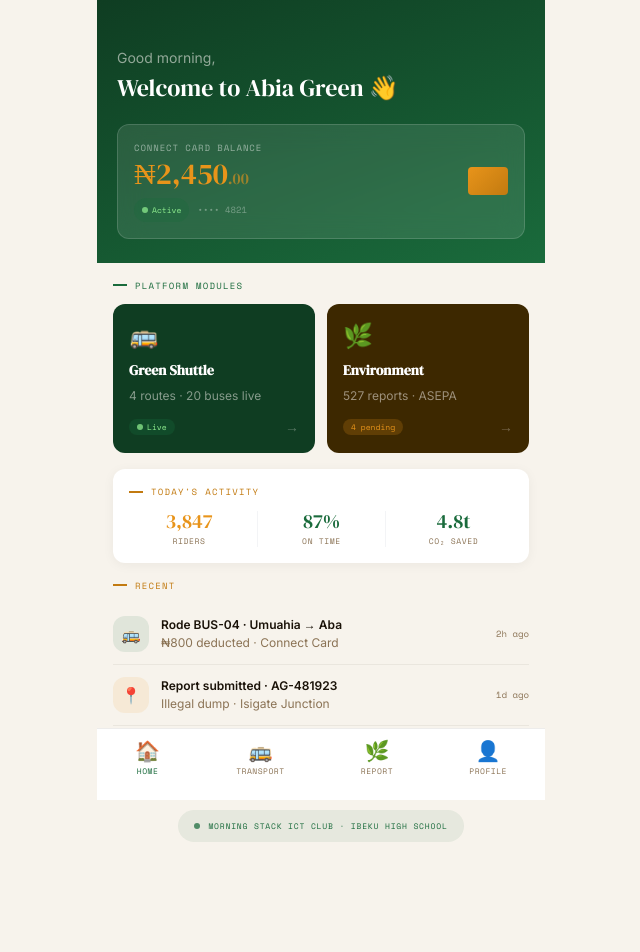
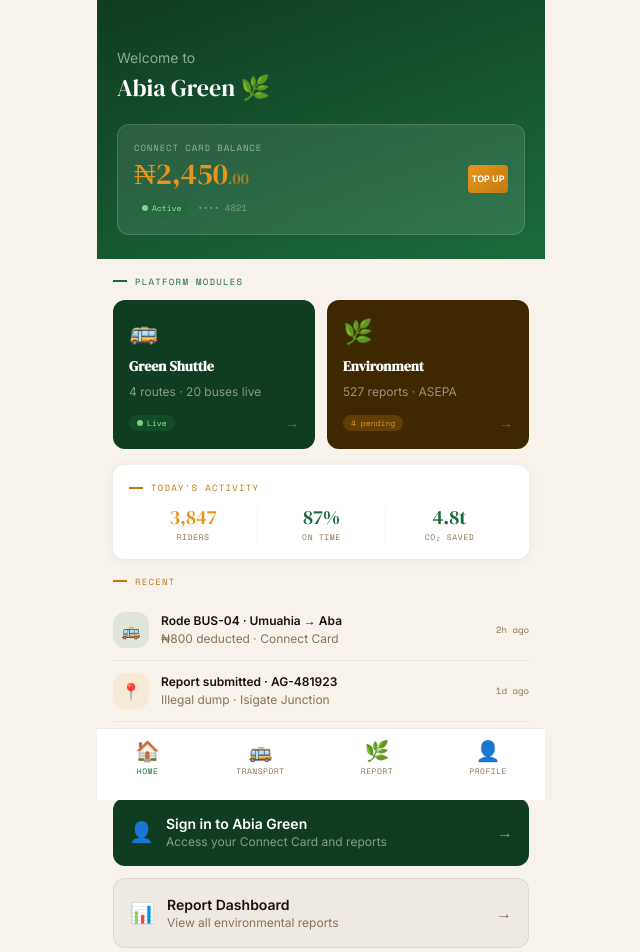
Before and after one commit to Klasicken1/abia-green, a Next.js app: page / in a window 1280 px wide. Shown: the top 952 px of the page, without its empty margins (319-959 px from the left). Built offline with nearby package versions, Linux system fonts and the light colour scheme; no server answers.

Commit message:
feat: personalised home screen, session greeting, admin link, top-up shortcut

```diff
--- a/src/app/page.tsx
+++ b/src/app/page.tsx
@@ -1,88 +1,74 @@
+"use client";
+import { useSession } from "next-auth/react";
 import Link from "next/link";
 import BottomNav from "@/components/BottomNav";
 
 export default function Home() {
+  const { data: session } = useSession();
+  const firstName = session?.user?.name?.split(" ")[0] || "Welcome";
+
   return (
     <main className="flex flex-col min-h-screen" style={{ background: "#F7F3EC" }}>
 
       {/* ── HERO SECTION ── */}
-      <div
-        className="relative px-5 pt-12 pb-6"
-        style={{
-          background: "linear-gradient(160deg, #0F3D22 0%, #1A6B3C 100%)",
-        }}
-      >
+      <div className="relative px-5 pt-12 pb-6"
+        style={{ background: "linear-gradient(160deg, #0F3D22 0%, #1A6B3C 100%)" }}>
+
+        {/* Admin link — only for gov staff */}
+        {session?.user?.email?.endsWith("@abiastate.gov.ng") && (
+          <Link href="/admin">
+            <div className="absolute top-3 right-4 px-3 py-1 rounded-full text-xs font-bold"
+              style={{ background: "rgba(232,148,26,0.2)", color: "#E8941A",
+                fontFamily: "Space Mono, monospace", fontSize: "9px" }}>
+              ADMIN →
+            </div>
+          </Link>
+        )}
+
         <p className="text-sm mb-1" style={{ color: "rgba(253,250,245,0.55)" }}>
-          Good morning,
+          {session ? "Good morning," : "Welcome to"}
         </p>
-        <h1
-          className="text-2xl mb-5"
-          style={{ fontFamily: "DM Serif Display, serif", color: "#fff" }}
-        >
-          Welcome to Abia Green 👋
+        <h1 className="text-2xl mb-5"
+          style={{ fontFamily: "DM Serif Display, serif", color: "#fff" }}>
+          {session ? `${firstName} 👋` : "Abia Green 🌿"}
         </h1>
 
         {/* Connect Card */}
-        <div
-          className="rounded-xl p-4 flex items-center justify-between"
-          style={{
-            background: "rgba(255,255,255,0.1)",
+        <div className="rounded-xl p-4 flex items-center justify-between"
+          style={{ background: "rgba(255,255,255,0.1)",
             border: "1px solid rgba(255,255,255,0.15)",
-            backdropFilter: "blur(12px)",
-          }}
-        >
+            backdropFilter: "blur(12px)" }}>
           <div>
-            <p
-              className="mb-1"
-              style={{
-                fontFamily: "Space Mono, monospace",
-                fontSize: "9px",
-                letterSpacing: "0.1em",
-                textTransform: "uppercase",
-                color: "rgba(255,255,255,0.5)",
-              }}
-            >
+            <p className="mb-1" style={{ fontFamily: "Space Mono, monospace",
+              fontSize: "9px", letterSpacing: "0.1em", textTransform: "uppercase",
+              color: "rgba(255,255,255,0.5)" }}>
               Connect Card Balance
             </p>
-            <p
-              className="text-3xl leading-none"
-              style={{ fontFamily: "DM Serif Display, serif", color: "#E8941A" }}
-            >
+            <p className="text-3xl leading-none"
+              style={{ fontFamily: "DM Serif Display, serif", color: "#E8941A" }}>
               ₦2,450<span className="text-base opacity-60">.00</span>
             </p>
             <div className="flex items-center gap-2 mt-2">
-              <span
-                className="flex items-center gap-1 px-2 py-1 rounded-full text-xs"
-                style={{
-                  background: "rgba(26,107,60,0.3)",
-                  fontFamily: "Space Mono, monospace",
-                  fontSize: "8px",
-                  color: "#90EE90",
-                }}
-              >
-                <span
-                  className="w-1.5 h-1.5 rounded-full animate-pulse"
-                  style={{ background: "#90EE90" }}
-                />
+              <span className="flex items-center gap-1 px-2 py-1 rounded-full"
+                style={{ background: "rgba(26,107,60,0.3)",
+                  fontFamily: "Space Mono, monospace", fontSize: "8px", color: "#90EE90" }}>
+                <span className="w-1.5 h-1.5 rounded-full animate-pulse"
+                  style={{ background: "#90EE90" }} />
                 Active
               </span>
-              <span
-                style={{
-                  fontFamily: "Space Mono, monospace",
-                  fontSize: "9px",
-                  color: "rgba(255,255,255,0.35)",
-                }}
-              >
+              <span style={{ fontFamily: "Space Mono, monospace",
+                fontSize: "9px", color: "rgba(255,255,255,0.35)" }}>
                 •••• 4821
               </span>
             </div>
           </div>
-          <div
-            className="w-10 h-7 rounded"
-            style={{
-              background: "linear-gradient(135deg, #E8941A, #C27A10)",
-            }}
-          />
+          <Link href="/transport/topup">
+            <div className="w-10 h-7 rounded flex items-center justify-center text-xs font-bold"
+              style={{ background: "linear-gradient(135deg, #E8941A, #C27A10)",
+                color: "#fff", fontSize: "9px" }}>
+              TOP UP
+            </div>
+          </Link>
         </div>
       </div>
 
@@ -91,49 +77,30 @@ export default function Home() {
 
         {/* Module tiles */}
         <div className="mt-4 mb-1">
-          <p
-            className="flex items-center gap-2 mb-3"
-            style={{
-              fontFamily: "Space Mono, monospace",
-              fontSize: "9px",
-              letterSpacing: "0.14em",
-              textTransform: "uppercase",
-              color: "#1A6B3C",
-            }}
-          >
+          <p className="flex items-center gap-2 mb-3" style={{
+            fontFamily: "Space Mono, monospace", fontSize: "9px",
+            letterSpacing: "0.14em", textTransform: "uppercase", color: "#1A6B3C" }}>
             <span className="inline-block w-3.5 h-0.5" style={{ background: "#1A6B3C" }} />
             Platform Modules
           </p>
           <div className="grid grid-cols-2 gap-3">
             <Link href="/transport">
-              <div
-                className="rounded-xl p-4 flex flex-col gap-2 cursor-pointer"
-                style={{ background: "#0F3D22" }}
-              >
+              <div className="rounded-xl p-4 flex flex-col gap-2 cursor-pointer"
+                style={{ background: "#0F3D22" }}>
                 <span className="text-2xl">🚌</span>
-                <span
-                  className="font-semibold text-sm text-white"
-                  style={{ fontFamily: "DM Serif Display, serif" }}
-                >
+                <span className="font-semibold text-sm text-white"
+                  style={{ fontFamily: "DM Serif Display, serif" }}>
                   Green Shuttle
                 </span>
                 <span className="text-xs" style={{ color: "rgba(253,250,245,0.5)" }}>
                   4 routes · 20 buses live
                 </span>
                 <div className="flex items-center justify-between mt-1">
-                  <span
-                    className="flex items-center gap-1 px-2 py-0.5 rounded-full"
-                    style={{
-                      background: "rgba(26,107,60,0.3)",
-                      fontFamily: "Space Mono, monospace",
-                      fontSize: "8px",
-                      color: "#90EE90",
-                    }}
-                  >
-                    <span
-                      className="w-1.5 h-1.5 rounded-full animate-pulse"
-                      style={{ background: "#90EE90" }}
-                    />
+                  <span className="flex items-center gap-1 px-2 py-0.5 rounded-full"
+                    style={{ background: "rgba(26,107,60,0.3)",
+                      fontFamily: "Space Mono, monospace", fontSize: "8px", color: "#90EE90" }}>
+                    <span className="w-1.5 h-1.5 rounded-full animate-pulse"
+                      style={{ background: "#90EE90" }} />
                     Live
                   </span>
                   <span style={{ color: "rgba(253,250,245,0.3)", fontSize: "14px" }}>→</span>
@@ -142,30 +109,20 @@ export default function Home() {
             </Link>
 
             <Link href="/environment">
-              <div
-                className="rounded-xl p-4 flex flex-col gap-2 cursor-pointer"
-                style={{ background: "#3D2800" }}
-              >
+              <div className="rounded-xl p-4 flex flex-col gap-2 cursor-pointer"
+                style={{ background: "#3D2800" }}>
                 <span className="text-2xl">🌿</span>
-                <span
-                  className="font-semibold text-sm text-white"
-                  style={{ fontFamily: "DM Serif Display, serif" }}
-                >
+                <span className="font-semibold text-sm text-white"
+                  style={{ fontFamily: "DM Serif Display, serif" }}>
                   Environment
                 </span>
                 <span className="text-xs" style={{ color: "rgba(253,250,245,0.5)" }}>
                   527 reports · ASEPA
                 </span>
                 <div className="flex items-center justify-between mt-1">
-                  <span
-                    className="px-2 py-0.5 rounded-full"
-                    style={{
-                      background: "rgba(232,148,26,0.2)",
-                      fontFamily: "Space Mono, monospace",
-                      fontSize: "8px",
-                      color: "#E8941A",
-                    }}
-                  >
+                  <span className="px-2 py-0.5 rounded-full"
+                    style={{ background: "rgba(232,148,26,0.2)",
+                      fontFamily: "Space Mono, monospace", fontSize: "8px", color: "#E8941A" }}>
                     4 pending
                   </span>
                   <span style={{ color: "rgba(253,250,245,0.3)", fontSize: "14px" }}>→</span>
@@ -176,135 +133,58 @@ export default function Home() {
         </div>
 
         {/* Stats row */}
-        <div
-          className="rounded-xl p-4 mt-4"
-          style={{ background: "#fff", boxShadow: "0 2px 12px rgba(26,18,8,0.05)" }}
-        >
-          <p
-            className="flex items-center gap-2 mb-3"
-            style={{
-              fontFamily: "Space Mono, monospace",
-              fontSize: "9px",
-              letterSpacing: "0.14em",
-              textTransform: "uppercase",
-              color: "#C27A10",
-            }}
-          >
+        <div className="rounded-xl p-4 mt-4"
+          style={{ background: "#fff", boxShadow: "0 2px 12px rgba(26,18,8,0.05)" }}>
+          <p className="flex items-center gap-2 mb-3" style={{
+            fontFamily: "Space Mono, monospace", fontSize: "9px",
+            letterSpacing: "0.14em", textTransform: "uppercase", color: "#C27A10" }}>
             <span className="inline-block w-3.5 h-0.5" style={{ background: "#C27A10" }} />
             Today&apos;s Activity
           </p>
           <div className="grid grid-cols-3 divide-x divide-gray-100">
-            <div className="text-center pr-2">
-              <p
-                className="text-xl leading-none"
-                style={{ fontFamily: "DM Serif Display, serif", color: "#E8941A" }}
-              >
-                3,847
-              </p>
-              <p
-                className="mt-1"
-                style={{
-                  fontFamily: "Space Mono, monospace",
-                  fontSize: "8px",
-                  letterSpacing: "0.08em",
-                  textTransform: "uppercase",
-                  color: "#8B7355",
-                }}
-              >
-                Riders
-              </p>
-            </div>
-            <div className="text-center px-2">
-              <p
-                className="text-xl leading-none"
-                style={{ fontFamily: "DM Serif Display, serif", color: "#1A6B3C" }}
-              >
-                87%
-              </p>
-              <p
-                className="mt-1"
-                style={{
-                  fontFamily: "Space Mono, monospace",
-                  fontSize: "8px",
-                  letterSpacing: "0.08em",
-                  textTransform: "uppercase",
-                  color: "#8B7355",
-                }}
-              >
-                On Time
-              </p>
-            </div>
-            <div className="text-center pl-2">
-              <p
-                className="text-xl leading-none"
-                style={{ fontFamily: "DM Serif Display, serif", color: "#1A6B3C" }}
-              >
-                4.8t
-              </p>
-              <p
-                className="mt-1"
-                style={{
-                  fontFamily: "Space Mono, monospace",
-                  fontSize: "8px",
-                  letterSpacing: "0.08em",
-                  textTransform: "uppercase",
-                  color: "#8B7355",
-                }}
-              >
-                CO₂ Saved
-              </p>
-            </div>
+            {[
+              { val: "3,847", lbl: "Riders",   color: "#E8941A" },
+              { val: "87%",   lbl: "On Time",  color: "#1A6B3C" },
+              { val: "4.8t",  lbl: "CO₂ Saved",color: "#1A6B3C" },
+            ].map((s, i) => (
+              <div key={i} className="text-center px-2">
+                <p className="text-xl leading-none"
+                  style={{ fontFamily: "DM Serif Display, serif", color: s.color }}>
+                  {s.val}
+                </p>
+                <p className="mt-1" style={{ fontFamily: "Space Mono, monospace",
+                  fontSize: "8px", letterSpacing: "0.08em",
+                  textTransform: "uppercase", color: "#8B7355" }}>
+                  {s.lbl}
+                </p>
+              </div>
+            ))}
           </div>
         </div>
 
         {/* Recent Activity */}
         <div className="mt-4">
-          <p
-            className="flex items-center gap-2 mb-3"
-            style={{
-              fontFamily: "Space Mono, monospace",
-              fontSize: "9px",
-              letterSpacing: "0.14em",
-              textTransform: "uppercase",
-              color: "#C27A10",
-            }}
-          >
+          <p className="flex items-center gap-2 mb-3" style={{
+            fontFamily: "Space Mono, monospace", fontSize: "9px",
+            letterSpacing: "0.14em", textTransform: "uppercase", color: "#C27A10" }}>
             <span className="inline-block w-3.5 h-0.5" style={{ background: "#C27A10" }} />
             Recent
           </p>
-
           {[
-            {
-              icon: "🚌",
-              bg: "rgba(26,107,60,0.1)",
+            { icon: "🚌", bg: "rgba(26,107,60,0.1)",
               title: "Rode BUS-04 · Umuahia → Aba",
-              sub: "₦800 deducted · Connect Card",
-              time: "2h ago",
-            },
-            {
-              icon: "📍",
-              bg: "rgba(232,148,26,0.1)",
+              sub: "₦800 deducted · Connect Card", time: "2h ago" },
+            { icon: "📍", bg: "rgba(232,148,26,0.1)",
               title: "Report submitted · AG-481923",
-              sub: "Illegal dump · Isigate Junction",
-              time: "1d ago",
-            },
-            {
-              icon: "💳",
-              bg: "rgba(26,107,60,0.1)",
+              sub: "Illegal dump · Isigate Junction", time: "1d ago" },
+            { icon: "💳", bg: "rgba(26,107,60,0.1)",
               title: "Card topped up · ₦3,000",
-              sub: "Via Paystack · Balance: ₦2,450",
-              time: "2d ago",
-            },
+              sub: "Via Paystack · Balance: ₦2,450", time: "2d ago" },
           ].map((item, i) => (
-            <div
-              key={i}
-              className="flex items-center gap-3 py-3"
-              style={{ borderBottom: i < 2 ? "1px solid rgba(26,18,8,0.06)" : "none" }}
-            >
-              <div
-                className="w-9 h-9 rounded-xl flex items-center justify-center text-base flex-shrink-0"
-                style={{ background: item.bg }}
-              >
+            <div key={i} className="flex items-center gap-3 py-3"
+              style={{ borderBottom: i < 2 ? "1px solid rgba(26,18,8,0.06)" : "none" }}>
+              <div className="w-9 h-9 rounded-xl flex items-center justify-center text-base flex-shrink-0"
+                style={{ background: item.bg }}>
                 {item.icon}
               </div>
               <div className="flex-1 min-w-0">
@@ -315,43 +195,62 @@ export default function Home() {
                   {item.sub}
                 </p>
               </div>
-              <span
-                className="flex-shrink-0"
-                style={{
-                  fontFamily: "Space Mono, monospace",
-                  fontSize: "9px",
-                  color: "#8B7355",
-                }}
-              >
+              <span className="flex-shrink-0" style={{
+                fontFamily: "Space Mono, monospace", fontSize: "9px", color: "#8B7355" }}>
                 {item.time}
               </span>
             </div>
           ))}
         </div>
 
+        {/* Sign in CTA — only when not signed in */}
+        {!session && (
+          <Link href="/auth/signin">
+            <div className="mt-4 p-4 rounded-xl flex items-center gap-3"
+              style={{ background: "#0F3D22" }}>
+              <span className="text-xl">👤</span>
+              <div className="flex-1">
+                <p className="text-sm font-semibold text-white">Sign in to Abia Green</p>
+                <p className="text-xs" style={{ color: "rgba(253,250,245,0.5)" }}>
+                  Access your Connect Card and reports
+                </p>
+              </div>
+              <span className="text-white opacity-50">→</span>
+            </div>
+          </Link>
+        )}
+
+        {/* Admin CTA — for all users to access */}
+        <Link href="/admin">
+          <div className="mt-3 mb-2 p-4 rounded-xl flex items-center gap-3"
+            style={{ background: "rgba(26,18,8,0.04)",
+              border: "1px solid rgba(26,18,8,0.08)" }}>
+            <span className="text-xl">📊</span>
+            <div className="flex-1">
+              <p className="text-sm font-semibold" style={{ color: "#1A1208" }}>
+                Report Dashboard
+              </p>
+              <p className="text-xs" style={{ color: "#8B7355" }}>
+                View all environmental reports
+              </p>
+            </div>
+            <span style={{ color: "#8B7355" }}>→</span>
+          </div>
+        </Link>
+
         {/* Club badge */}
-        <div className="flex justify-center mt-6">
-          <span
-            className="flex items-center gap-2 px-4 py-2 rounded-full text-xs"
-            style={{
-              background: "rgba(26,107,60,0.08)",
-              fontFamily: "Space Mono, monospace",
-              fontSize: "8px",
-              letterSpacing: "0.1em",
-              textTransform: "uppercase",
-              color: "#1A6B3C",
-            }}
-          >
-            <span
-              className="w-1.5 h-1.5 rounded-full animate-pulse"
-              style={{ background: "#1A6B3C" }}
-            />
+        <div className="flex justify-center mt-4 mb-2">
+          <span className="flex items-center gap-2 px-4 py-2 rounded-full text-xs"
+            style={{ background: "rgba(26,107,60,0.08)",
+              fontFamily: "Space Mono, monospace", fontSize: "8px",
+              letterSpacing: "0.1em", textTransform: "uppercase", color: "#1A6B3C" }}>
+            <span className="w-1.5 h-1.5 rounded-full animate-pulse"
+              style={{ background: "#1A6B3C" }} />
             Morning Stack ICT Club · Ibeku High School
           </span>
         </div>
       </div>
 
-      {/* Bottom Nav */}
       <BottomNav />
     </main>
   );
```
